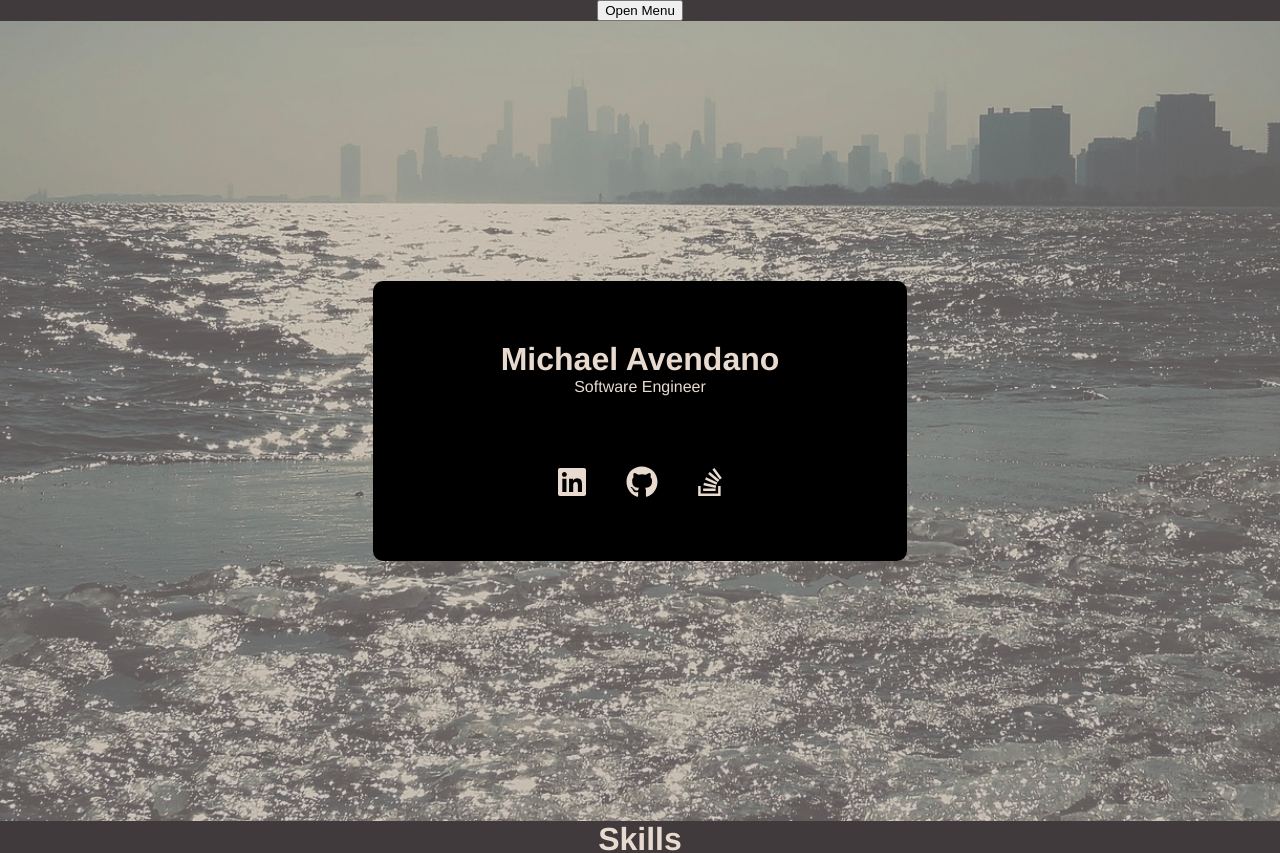
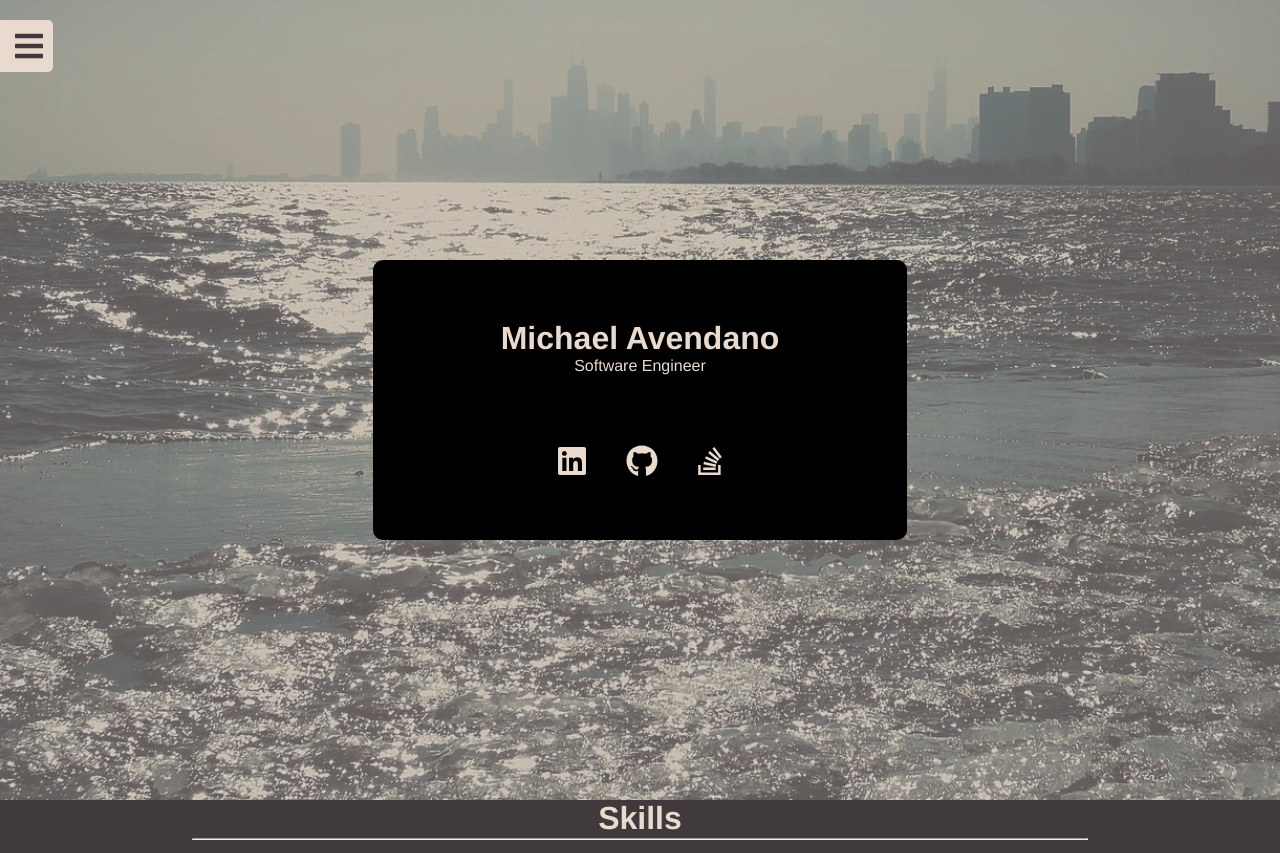
Before and after one commit to avenmia/PersonalWebsite, a Vue app: page / in a window 1280 px wide. Shown: the top 853 px of the page. Built offline with nearby package versions, Linux system fonts and the light colour scheme.

Commit message:
Adding font awesome icons

```diff
--- a/src/App.vue
+++ b/src/App.vue
@@ -1,6 +1,6 @@
 <template>
   <div class="home">
-    <Menu />
+    <Menu class="menu" />
     <section id="home-section">
       <HomeSection
         :version="version"
@@ -60,7 +60,11 @@ html, body {
   overflow-y: scroll;
 }
 
-
+.menu {
+  position: fixed;
+  top: 20px;
+  z-index: 100;
+}
 
 #nav {
     padding: 30px;
--- a/src/components/menu/Menu.vue
+++ b/src/components/menu/Menu.vue
@@ -1,23 +1,29 @@
 <template>
   <div class="menu" v-if="isOpen">
+    <font-awesome-icon class="times" size="2x" :icon="['fas', 'times']" @click="toggleMenu" />
     <a href="#home-section">Home</a>
     <a href="#skills-section">Skills</a>
     <a href="#work-experience-section">Work Experience</a>
     <a href="#education-section">Education</a>
     <a href="#associations-section">Associations</a>
-    <button @click="toggleMenu">Close Menu</button>
   </div>
   <div v-else>
-    <button @click="toggleMenu">Open Menu</button>
+    <font-awesome-icon class="bars" size="2x" :icon="['fas', 'bars']" @click="toggleMenu" />
   </div>
 </template>
 
 <script lang="ts">
 import { defineComponent } from "vue";
+import { library } from '@fortawesome/fontawesome-svg-core'
+import { faBars, faTimes } from "@fortawesome/free-solid-svg-icons";
+import { FontAwesomeIcon } from '@fortawesome/vue-fontawesome'
+
+library.add(faBars, faTimes);
 
 export default defineComponent({
   name: "Menu",
-  props: {
+  components: {
+    FontAwesomeIcon
   },
   data()
   {
@@ -43,10 +49,31 @@ export default defineComponent({
     display: flex;
     flex-direction: column;
     background-color: #E9DACF;
+    max-width: 150px;
   }
 
   a {
     color: black;
     text-decoration: none;
   }
+
+  .bars {
+    /* background-color: #403A3C; */
+    /* color: #E9DACF; */
+    background-color: #E9DACF;
+    color: #403A3C;
+    border-radius: 5px;
+    padding: 10px;
+    margin-left: 10%;
+  }
+
+  .times {
+    /* background-color: #403A3C; */
+    /* color: #E9DACF; */
+    background-color: #E9DACF;
+    color: #403A3C;
+    border-radius: 5px;
+    padding: 10px;
+    margin-left: 10%;
+  }
 </style>
```
